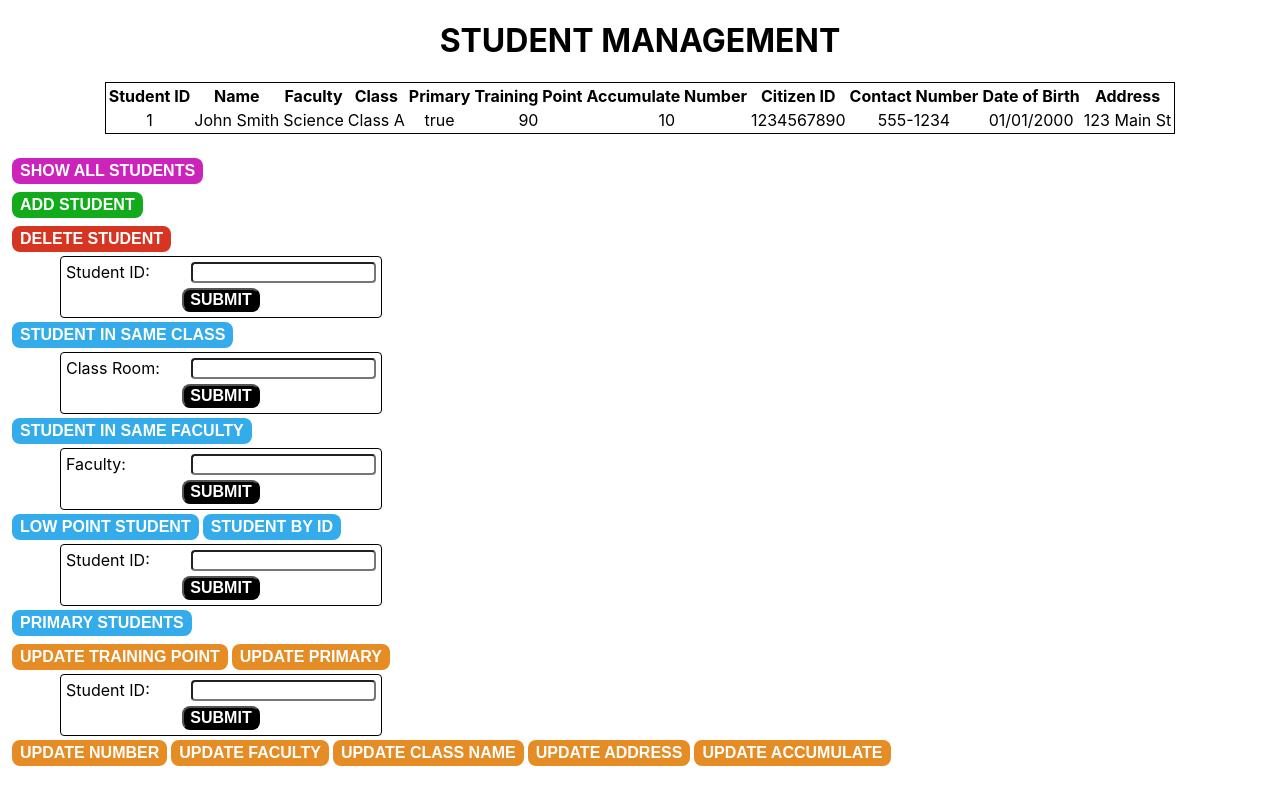
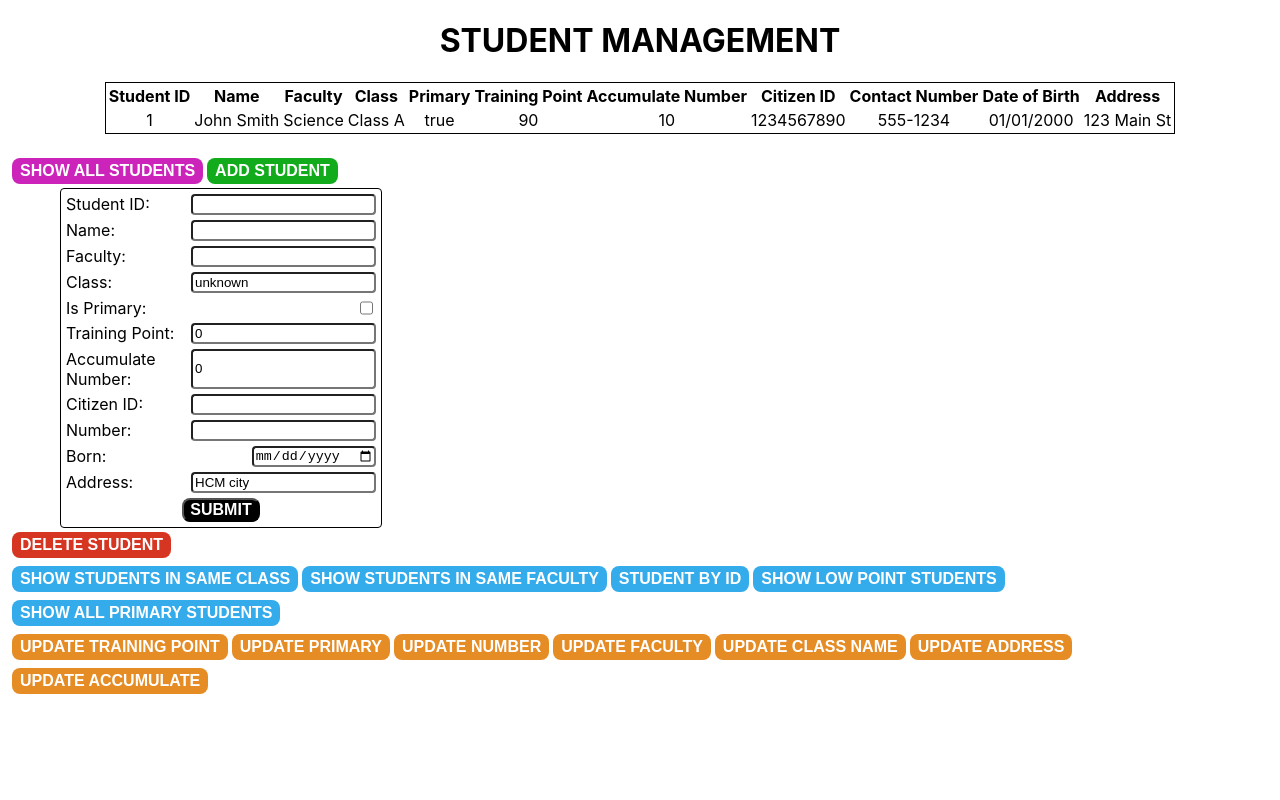
Before and after one commit to ng-anhhtuann/university-projects, a React (Create React App) app in the folder oop/student-management-fe/: page / in a window 1280 px wide. Both pictures are taken after a click on the button "ADD STUDENT". Built offline with nearby package versions, Linux system fonts and the light colour scheme.

Commit message:
Update UI and logic handle

```diff
--- a/oop/student-management-fe/src/App.js
+++ b/oop/student-management-fe/src/App.js
@@ -1,24 +1,96 @@
-import React, { useMemo, useState } from 'react';
+import React, { useCallback, useMemo, useState } from 'react';
 import './App.css';
 import Text from './shared/Text';
 import Button from 'shared/Button';
-// import Submit from 'shared/Submit';
-import InsertForm from 'shared/InsertForm';
 import IdForm from 'shared/IdForm';
+import UpdateForm from 'shared/UpdateForm';
+import Input from 'shared/Input';
+import Submit from 'shared/Submit';
+import { createStudent, deleteStudent, updateNumber, updatePrimary, updateTrainingPoint } from 'data';
 
 function App() {
-  const [showInsertForm, setShowInsertForm] = useState(false);
-  const [showIdForm, setShowIdForm] = useState(false);
-  const [showClassGet, setShowClassGet] = useState(false);
-  const [showFacultyGet, setShowFacultyGet] = useState(false);
-  const [showStudentGet, setShowStudentGet] = useState(false);
-  const [showPointUpdate, setShowPointUpdate] = useState(false);
-  const [showPrimaryUpdate, setShowPrimaryUpdate] = useState(false);
-  const [showNumberUpdate, setShowNumberUpdate] = useState(false);
-  const [showFacultyUpdate, setShowFacultyUpdate] = useState(false);
-  const [showClassUpdate, setShowClassUpdate] = useState(false);
-  const [showAddressUpdate, setShowAddressUpdate] = useState(false);
-  const [showAccumulateUpdate, setShowAccumulateUpdate] = useState(false);
+  // show/hide form
+  const [showInsertForm, setShowInsertForm] = useState(true);
+  const [formData, setFormData] = useState({
+    studentId: '',
+    name: '',
+    faculty: '',
+    className: 'unknown',
+    isPrimary: true,
+    trainingPoint: 0,
+    accumulateNumber: 0,
+    citizenId: '',
+    number: '',
+    born: '',
+    address: 'HCM city'
+  });
+  const handleSubmit = (event) => {
+    event.preventDefault();
+    console.log(formData);
+  };
+  const handleInputChange = (event) => {
+    const { name, value, type, checked } = event.target;
+    setFormData((prevState) => {
+      if (type === 'checkbox') {
+        return {
+          ...prevState,
+          [name]: checked
+        };
+      } else {
+        return {
+          ...prevState,
+          [name]: value
+        };
+      }
+    });
+  };
+  const addNewStudent = async () => {
+    var dataFetch = await createStudent(formData);
+    console.log({dataFetch});
+    alert(dataFetch.info);
+  }
+  const [showDeleteForm, setShowDeleteForm] = useState(true);
+  const [studentIdDelete, setStudentIdDelete] = useState(0);
+  const deleteStudentById = async () => {
+    var dataFetch = await deleteStudent({studentId: studentIdDelete});
+    console.log({dataFetch});
+    alert(dataFetch.info);
+  }
+
+  const [showClassGet, setShowClassGet] = useState(true);
+  const [showFacultyGet, setShowFacultyGet] = useState(true);
+  const [showStudentGet, setShowStudentGet] = useState(true);
+
+  const [showPointUpdate, setShowPointUpdate] = useState(true);
+  const [studentIdPointUpdate, setStudentIdPointUpdate] = useState(0);
+  const [newPointUpdate, setNewPointUpdate] = useState(0);
+  const updatePointByStudentId = async () => {
+    var dataFetch = await updateTrainingPoint({studentId: studentIdPointUpdate, trainingPoint: newPointUpdate});
+    console.log({dataFetch});
+    alert(dataFetch.info);
+  }
+
+  const [showPrimaryUpdate, setShowPrimaryUpdate] = useState(true);
+  const [studentIdPrimaryUpdate, setStudentIdPrimaryUpdate] = useState(0);
+  const updatePrimaryByStudentId = async () => {
+    var dataFetch = await updatePrimary({studentId: studentIdPrimaryUpdate});
+    console.log({dataFetch});
+    alert(dataFetch.info);
+  }
+
+  const [showNumberUpdate, setShowNumberUpdate] = useState(true);
+  const [studentIdNumberUpdate, setStudentIdNumberUpdate] = useState(0);
+  const [numberUpdate, setNumberUpdate] = useState('');
+  const updateNumberById = async () => {
+    var dataFetch = await updateNumber(studentIdNumberUpdate, numberUpdate);
+    console.log({dataFetch});
+    alert(dataFetch.info);
+  }
+
+  const [showFacultyUpdate, setShowFacultyUpdate] = useState(true);
+  const [showClassUpdate, setShowClassUpdate] = useState(true);
+  const [showAddressUpdate, setShowAddressUpdate] = useState(true);
+  const [showAccumulateUpdate, setShowAccumulateUpdate] = useState(true);
 
   const title = useMemo(() => {
     return <Text title="Student Management" />
@@ -28,32 +100,54 @@ function App() {
     return <Button title={"add student"} onClick={()=>{setShowInsertForm(!showInsertForm)}}/>
   }, [showInsertForm]);
 
+  const insertForm = useMemo(() => {
+    return showInsertForm ? <></> : (
+      <form id="insert-form" style={{ width: '310px', height: 'fit-content', position: 'relative', border: '1px solid', borderRadius: '4px', padding: '5px', marginLeft: '50px' }} onSubmit={handleSubmit}>
+          <Input label="Student ID" name="studentId" type="number" value={formData.studentId} onChange={handleInputChange} />
+          <Input label="Name" name="name" type="text" value={formData.name} onChange={handleInputChange} />
+          <Input label="Faculty" name="faculty" type="text" value={formData.faculty} onChange={handleInputChange} />
+          <Input label="Class" name="className" type="text" value={formData.className} onChange={handleInputChange} />
+          <Input label="Is Primary" name="isPrimary" type="checkbox" value={formData.isPrimary} onChange={handleInputChange} />
+          <Input label="Training Point" name="trainingPoint" type="number" value={formData.trainingPoint} onChange={handleInputChange} />
+          <Input label="Accumulate Number" name="accumulateNumber" type="number" value={formData.accumulateNumber} onChange={handleInputChange} />
+          <Input label="Citizen ID" name="citizenId" type="number" value={formData.citizenId} onChange={handleInputChange} />
+          <Input label="Number" name="number" type="text" value={formData.number} onChange={handleInputChange} />
+          <Input label="Born" name="born" type="date" value={formData.born} onChange={handleInputChange} />
+          <Input label="Address" name="address" type="text" value={formData.address} onChange={handleInputChange} />
+          <div className='middlePos'>
+              <Submit onClick={() => {addNewStudent()}}/>
+          </div>
+      </form>
+    )
+  // eslint-disable-next-line react-hooks/exhaustive-deps
+  }, [formData.accumulateNumber, formData.address, formData.born, formData.citizenId, formData.className, formData.faculty, formData.isPrimary, formData.name, formData.number, formData.studentId, formData.trainingPoint, showInsertForm])
+
   const getAllButton = useMemo(() => {
     return <Button title={"show all students"} color={"#cc23bb"} onClick={()=>{}}/>
   }, []);
 
   const deleteButton = useMemo(() => {
-    return <Button title={"Delete student"} color={"#d63522"} onClick={()=>{setShowIdForm(!showIdForm)}}/>
-  }, [showIdForm]);
+    return <Button title={"Delete student"} color={"#d63522"} onClick={()=>{setShowDeleteForm(!showDeleteForm)}}/>
+  }, [showDeleteForm]);
 
   const getStudentByIdButton = useMemo(() => {
     return <Button title={"Student by id"} color={"#34abeb"} onClick={()=>{setShowStudentGet(!showStudentGet)}}/>
   }, [showStudentGet]);
 
   const getPrimaryButton = useMemo(() => {
-    return <Button title={"Primary Students"} color={"#34abeb"} onClick={()=>{}}/>
+    return <Button title={"Show All Primary Students"} color={"#34abeb"} onClick={()=>{}}/>
   }, []);
 
   const getLowPointButton = useMemo(() => {
-    return <Button title={"low point student"} color={"#34abeb"} onClick={()=>{}}/>
+    return <Button title={"show low point students"} color={"#34abeb"} onClick={()=>{}}/>
   }, []);
 
   const getClassButton = useMemo(() => {
-    return <Button title={"student in same class"} color={"#34abeb"} onClick={()=>{setShowClassGet(!showClassGet)}}/>
+    return <Button title={"show students in same class"} color={"#34abeb"} onClick={()=>{setShowClassGet(!showClassGet)}}/>
   }, [showClassGet]);
 
   const getFacultyButton = useMemo(() => {
-    return <Button title={"student in same faculty"} color={"#34abeb"} onClick={()=>{setShowFacultyGet(!showFacultyGet)}}/>
+    return <Button title={"show students in same faculty"} color={"#34abeb"} onClick={()=>{setShowFacultyGet(!showFacultyGet)}}/>
   }, [showFacultyGet]);
 
   const updatePointButton = useMemo(() => {
@@ -124,44 +218,52 @@ function App() {
       </table>
 
       <div className="buttonContainer">
-        <div>
+
+        <div className='mapContainer'>
           {getAllButton}
+          {postButton}
+          {insertForm}
+
+          {deleteButton}
+          <IdForm title={"Student ID"} onChange={useCallback((event) => {setStudentIdDelete(event?.target?.value)},[]) } onSubmit={() => {deleteStudentById()} } hide={showDeleteForm} type={"number"} name={"studentId"} value={undefined}/>
         </div>
 
-        <div>
-          {postButton}
-          <InsertForm hide={showInsertForm} onSubmit={()=>{}}/>
-        </div>
-
-        <div>
-          {deleteButton}
-          <IdForm title={"Student ID"} onChange={() => { } } onSubmit={() => { } } hide={showIdForm} type={"number"} name={"studentId"} value={undefined}/>
-        </div>
-
-        <div>
+        <div className='mapContainer'>
           {getClassButton}
           <IdForm title={"Class Room"} onChange={() => { } } onSubmit={() => { } } hide={showClassGet} type={"text"} name={"classRoom"} value={undefined}/>
 
           {getFacultyButton}
           <IdForm title={"Faculty"} onChange={() => { } } onSubmit={() => { } } hide={showFacultyGet} type={"text"} name={"faculty"} value={undefined}/>
 
-          {getLowPointButton}
-
           {getStudentByIdButton}
           <IdForm title={"Student ID"} onChange={() => { } } onSubmit={() => { } } hide={showStudentGet} type={"number"} name={"studentId"} value={undefined}/>
 
+          {getLowPointButton}
           {getPrimaryButton}
+
         </div>
 
-        <div>
+        <div className='mapContainer'>
           {updatePointButton}
+          <UpdateForm title={"New Point"} onChange={useCallback((e)=> {setNewPointUpdate(e?.target?.value)}, []) } onSubmit={() => updatePointByStudentId()} hide={showPointUpdate} type={"number"} name={"trainingPoint"} value={undefined} onChangeId={useCallback((e) => {setStudentIdPointUpdate(e?.target?.value)}, [])}/>
+
           {updatePrimaryButton}
-          <IdForm title={"Student ID"} onChange={() => { } } onSubmit={() => { } } hide={showPrimaryUpdate} type={"number"} name={"studentId"} value={undefined}/>
+          <IdForm title={"Student ID"} onChange={useCallback((e) => {setStudentIdPrimaryUpdate(e?.target?.value)},[])} onSubmit={() => updatePrimaryByStudentId()} hide={showPrimaryUpdate} type={"number"} name={"studentId"} value={undefined}/>
+
           {updateNumberButton}
+          <UpdateForm title={"New Number"} onChange={useCallback((e) => {setNumberUpdate(e?.target?.value)},[])} onSubmit={() => updateNumberById()} hide={showNumberUpdate} type={"text"} name={"number"} value={undefined} onChangeId={useCallback((e) => setStudentIdNumberUpdate(e?.target?.value),[])}/>
+
           {updateFacultyButton}
+          <UpdateForm title={"New Faculty"} onChange={() => {}} onSubmit={() => {}} hide={showFacultyUpdate} type={"text"} name={"faculty"} value={undefined} onChangeId={() => {}}/>
+
           {updateClassButton}
+          <UpdateForm title={"New Class"} onChange={() => {}} onSubmit={() => {}} hide={showClassUpdate} type={"text"} name={"classRoom"} value={undefined} onChangeId={() => {}}/>
+
           {updateAddressButton}
+          <UpdateForm title={"New Address"} onChange={() => {}} onSubmit={() => {}} hide={showAddressUpdate} type={"text"} name={"address"} value={undefined} onChangeId={() => {}}/>
+
           {updateAccumulateButton}
+          <UpdateForm title={"New Accumulate Number"} onChange={() => {}} onSubmit={() => {}} hide={showAccumulateUpdate} type={"number"} name={"accumulateNumber"} value={undefined} onChangeId={() => {}}/>
         </div>
 
       </div>
```
